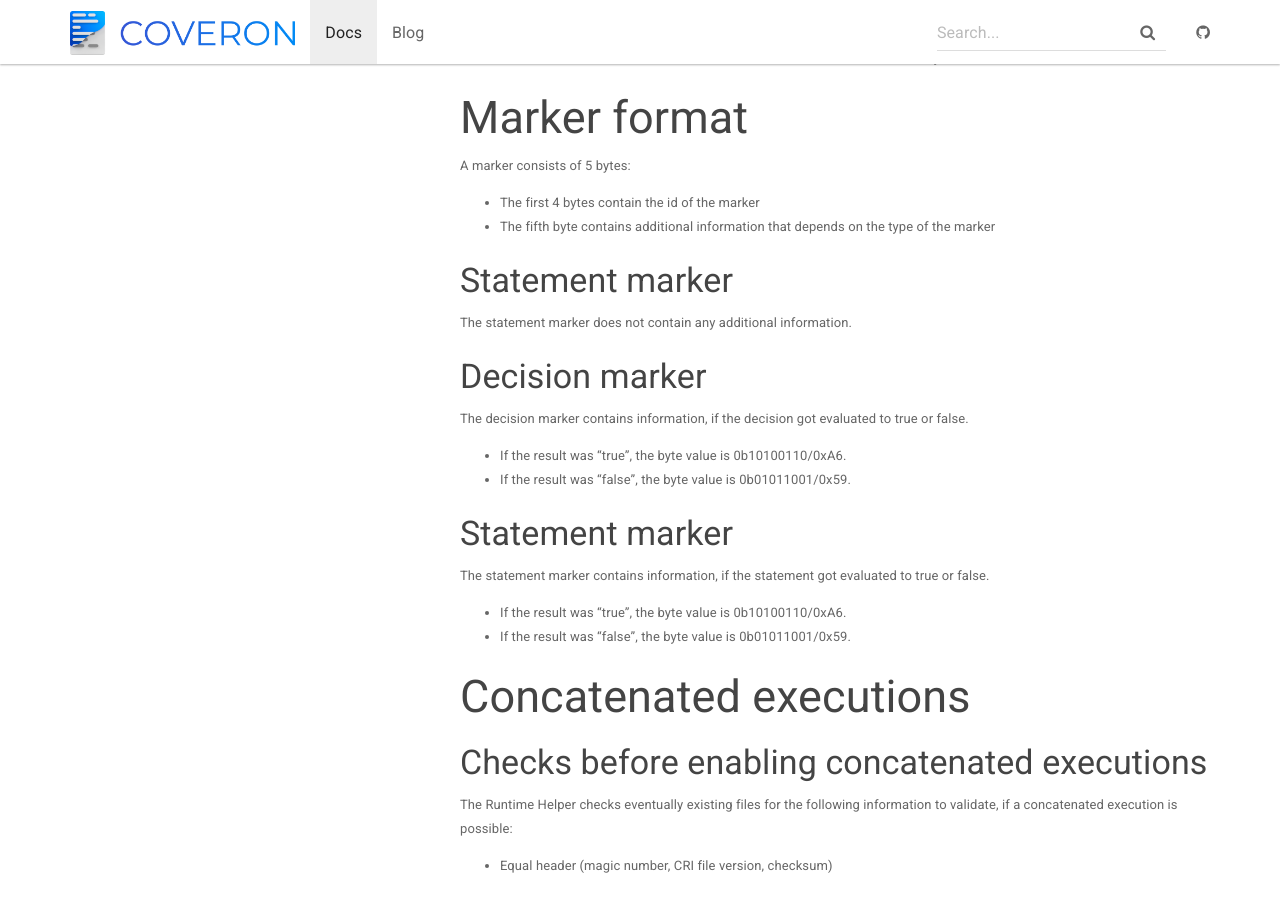
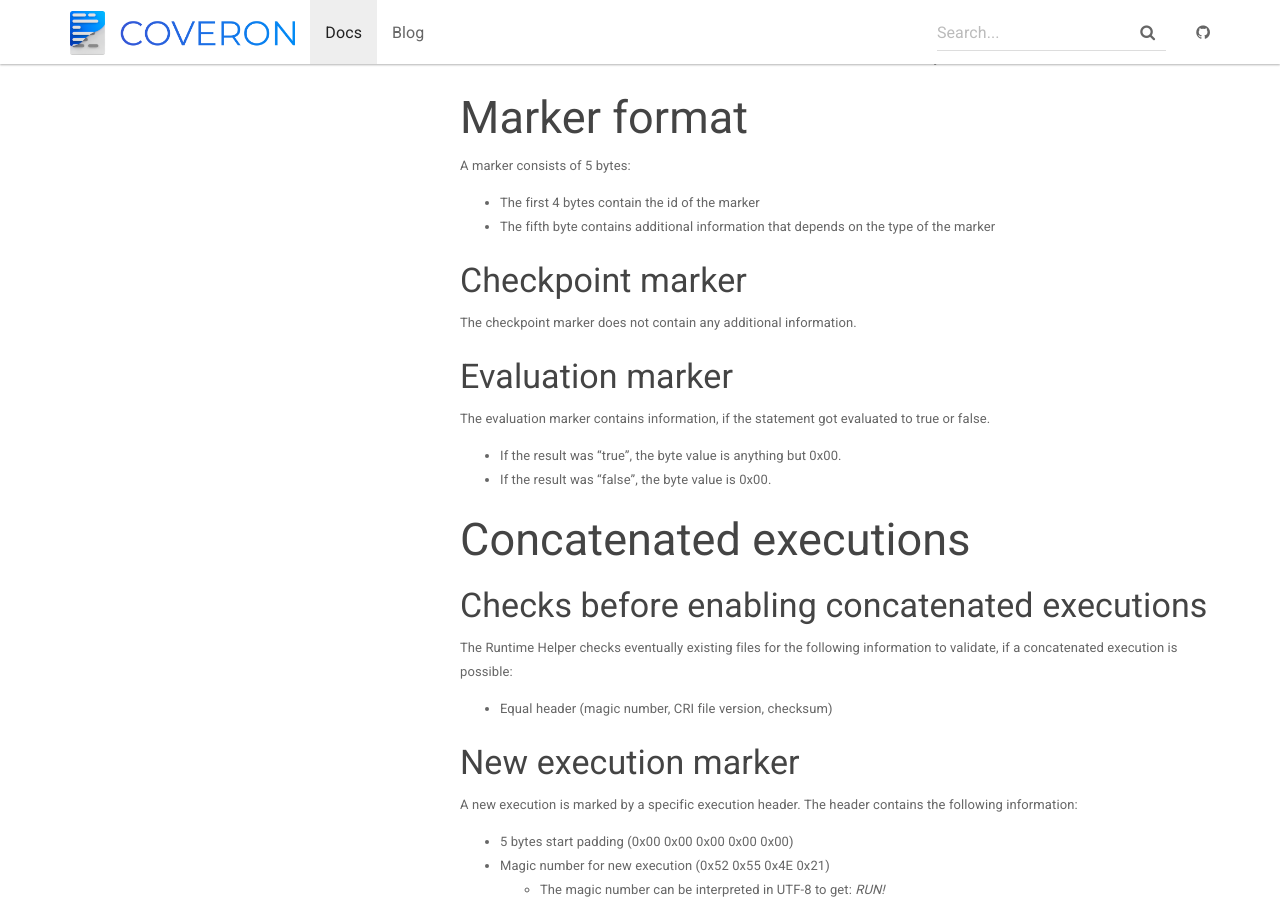
Before and after one commit to coveron/coveron.github.io, a Jekyll site: the page built from _docs/cri_format.md, in a window 1280 px wide and 900 px high, scrolled down 993 px. Built offline with Jekyll 4.4.1, drawn with Linux system fonts in a browser that asks for light colours.

Commit message:
Updated CRI format documentation

```diff
--- a/_docs/cri_format.md
+++ b/_docs/cri_format.md
@@ -49,25 +49,16 @@ A marker consists of 5 bytes:
 - The fifth byte contains additional information that depends on the type of the marker
 
 
-### Statement marker
+### Checkpoint marker
 
-The statement marker does not contain any additional information.
+The checkpoint marker does not contain any additional information.
 
+### Evaluation marker
 
-### Decision marker
+The evaluation marker contains information, if the statement got evaluated to true or false.
 
-The decision marker contains information, if the decision got evaluated to true or false.
-
-- If the result was "true", the byte value is 0b10100110/0xA6.
-- If the result was "false", the byte value is 0b01011001/0x59.
-
-
-### Statement marker
-
-The statement marker contains information, if the statement got evaluated to true or false.
-
-- If the result was "true", the byte value is 0b10100110/0xA6.
-- If the result was "false", the byte value is 0b01011001/0x59.
+- If the result was "true", the byte value is anything but 0x00.
+- If the result was "false", the byte value is 0x00.
 
 
 ## Concatenated executions
```
